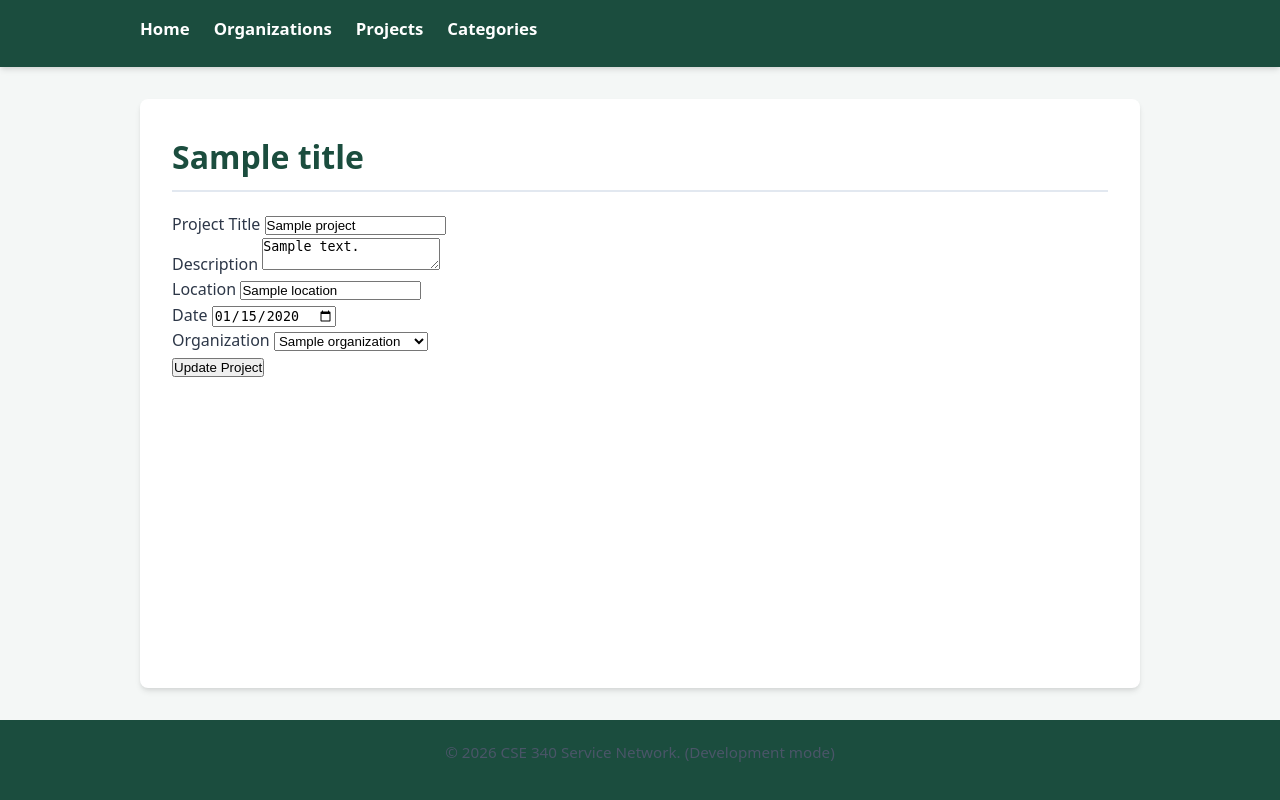
After one commit to JacksonTanner3/cse340-course-repo, a Node server app: template src/views/edit-project.ejs in a window 1280 px wide. The commit adds this page. Run offline with Node 20, Linux system fonts and the light colour scheme; the template is opened without the code that fills it: most values are stand-ins (such as "Sample title", 1, 10 or a date in 2020).

Commit message:
W04 Team Activity

```diff
--- a/src/routes.js
+++ b/src/routes.js
@@ -14,6 +14,8 @@ import {
     showProjectDetailsPage,
     showNewProjectForm,
     processNewProjectForm,
+    showEditProjectForm,
+    processEditProjectForm,
     projectValidation
 } from './controllers/projects.js';
 import {
@@ -38,7 +40,9 @@ router.get('/edit-organization/:id', showEditOrganizationForm);
 router.post('/new-organization', organizationValidation, processNewOrganizationForm);
 router.post('/edit-organization/:id', organizationValidation, processEditOrganizationForm);
 router.get('/new-project', showNewProjectForm);
+router.get('/edit-project/:id', showEditProjectForm);
 router.post('/new-project', projectValidation, processNewProjectForm);
+router.post('/edit-project/:id', projectValidation, processEditProjectForm);
 router.get('/assign-categories/:projectId', showAssignCategoriesForm);
 router.post('/assign-categories/:projectId', processAssignCategoriesForm);
 
--- /dev/null
+++ b/src/views/edit-project.ejs
@@ -0,0 +1,48 @@
+<%- include('partials/header') %>
+    <main>
+        <h1>
+            <%= title %>
+        </h1>
+
+        <form action="/edit-project/<%= project.project_id %>" method="POST">
+            <div class="form-group">
+                <label for="title">Project Title</label>
+                <input type="text" id="title" name="title" value="<%= project.title %>" maxlength="200" required />
+            </div>
+
+            <div class="form-group">
+                <label for="description">Description</label>
+                <textarea id="description" name="description" maxlength="1000"
+                    required><%= project.description %></textarea>
+            </div>
+
+            <div class="form-group">
+                <label for="location">Location</label>
+                <input type="text" id="location" name="location" value="<%= project.location %>" maxlength="200"
+                    required />
+            </div>
+
+            <div class="form-group">
+                <label for="date">Date</label>
+                <input type="date" id="date" name="date"
+                    value="<%= new Date(project.project_date).toISOString().split('T')[0] %>" required />
+            </div>
+
+            <div class="form-group">
+                <label for="organizationId">Organization</label>
+                <select id="organizationId" name="organizationId" required>
+                    <option value="">Select an organization</option>
+                    <% organizations.forEach(org=> { %>
+                        <option value="<%= org.organization_id %>" <%=org.organization_id===project.organization_id
+                            ? 'selected' : '' %>
+                            >
+                            <%= org.name %>
+                        </option>
+                        <% }); %>
+                </select>
+            </div>
+
+            <button type="submit">Update Project</button>
+        </form>
+    </main>
+    <%- include('partials/footer') %>
--- a/src/views/project.ejs
+++ b/src/views/project.ejs
@@ -30,6 +30,7 @@
                 <% }); %>
         </div>
 
+        <p><a href="/edit-project/<%= project.project_id %>">Edit Project</a></p>
         <p><a href="/assign-categories/<%= project.project_id %>">Edit Categories</a></p>
     </main>
     <%- include('partials/footer') %>
```
Also changed, not shown: src/controllers/projects.js (+43 -1 lines), src/models/projects.js (+24 -1 lines).
